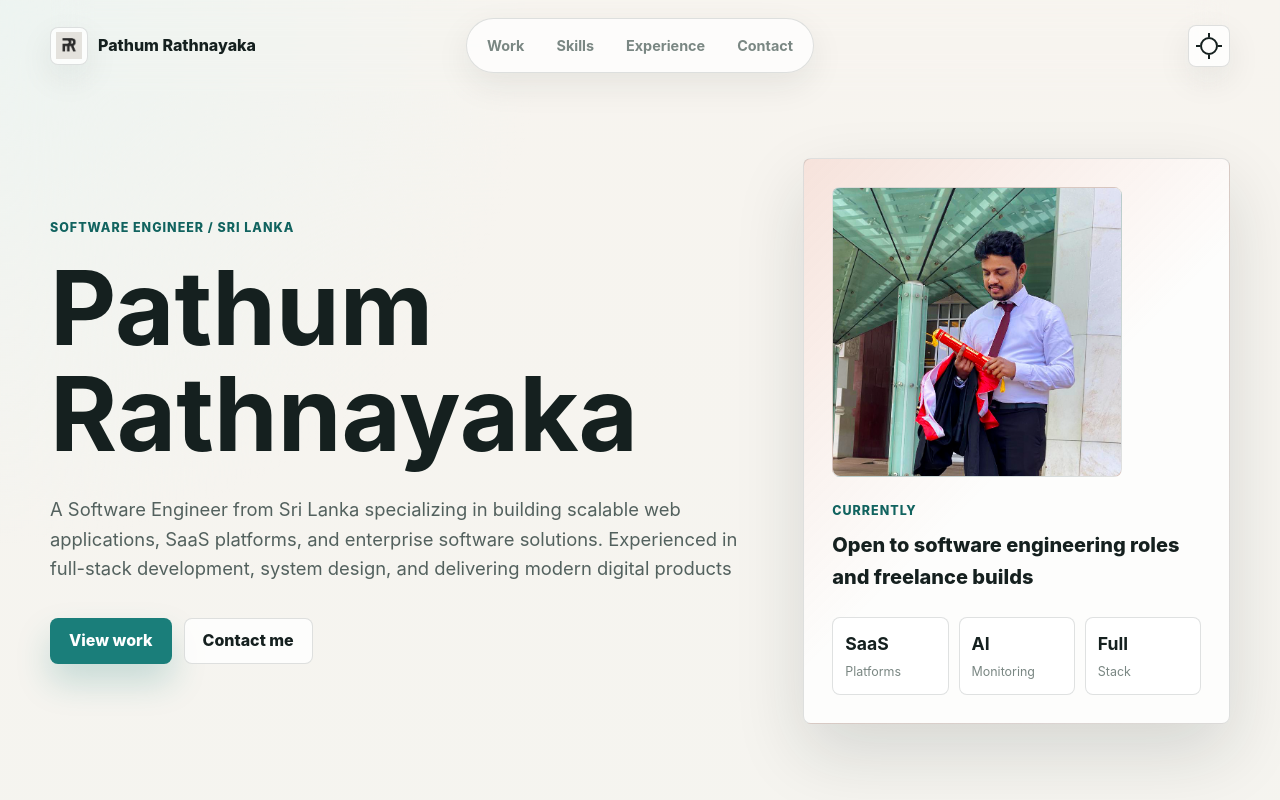
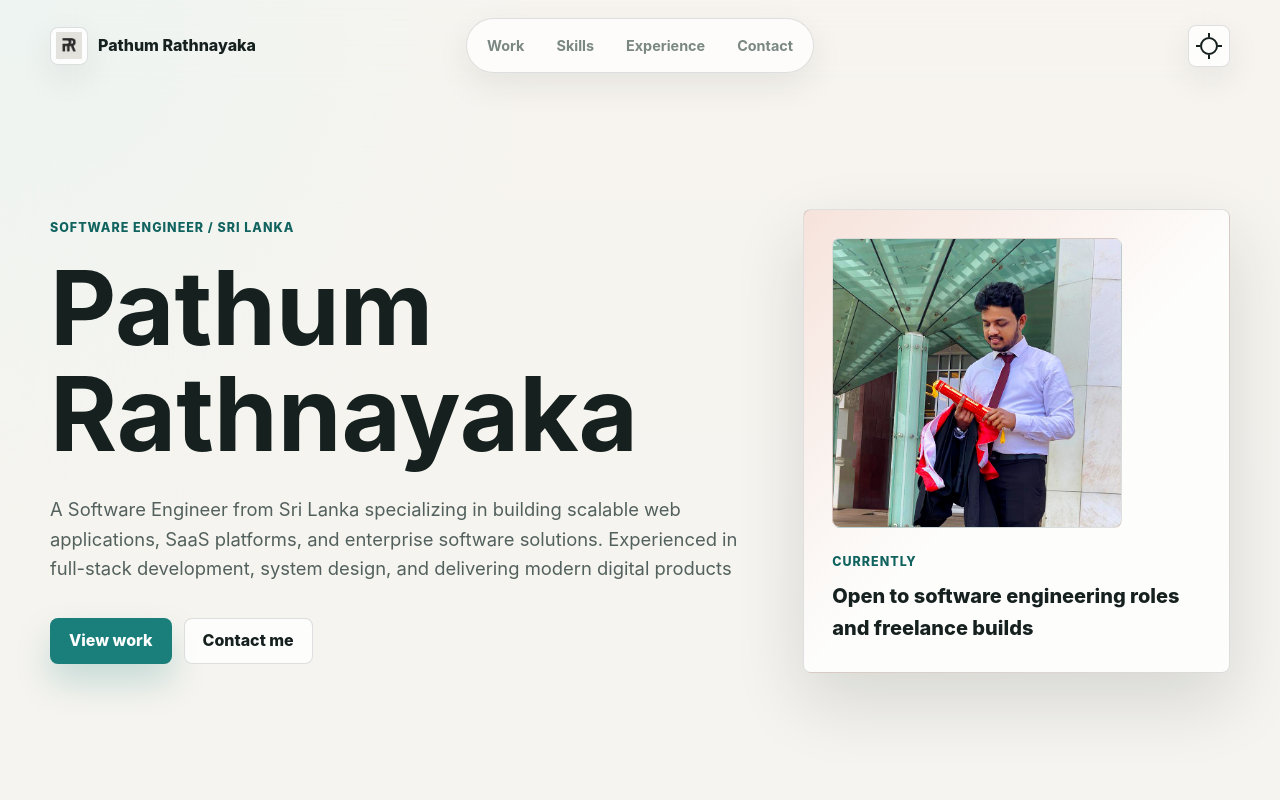
Before and after one commit to PathumRathnayaka/Portfolio_React, a React (Vite) app: page / in a window 1280 px wide. Shown: the top 800 px of the page. Built offline with nearby package versions, Linux system fonts and the light colour scheme.

Commit message:
update hero

```diff
--- a/src/components/Hero.jsx
+++ b/src/components/Hero.jsx
@@ -25,20 +25,7 @@ export function Hero({ profile }) {
           <p className="panel-label">Currently</p>
           <p className="panel-text">{profile.availability}</p>
         </div>
-        <div className="quick-stats">
-          <span>
-            <strong>SaaS</strong>
-            Platforms
-          </span>
-          <span>
-            <strong>AI</strong>
-            Monitoring
-          </span>
-          <span>
-            <strong>Full</strong>
-            Stack
-          </span>
-        </div>
+
       </aside>
     </section>
   )
```
